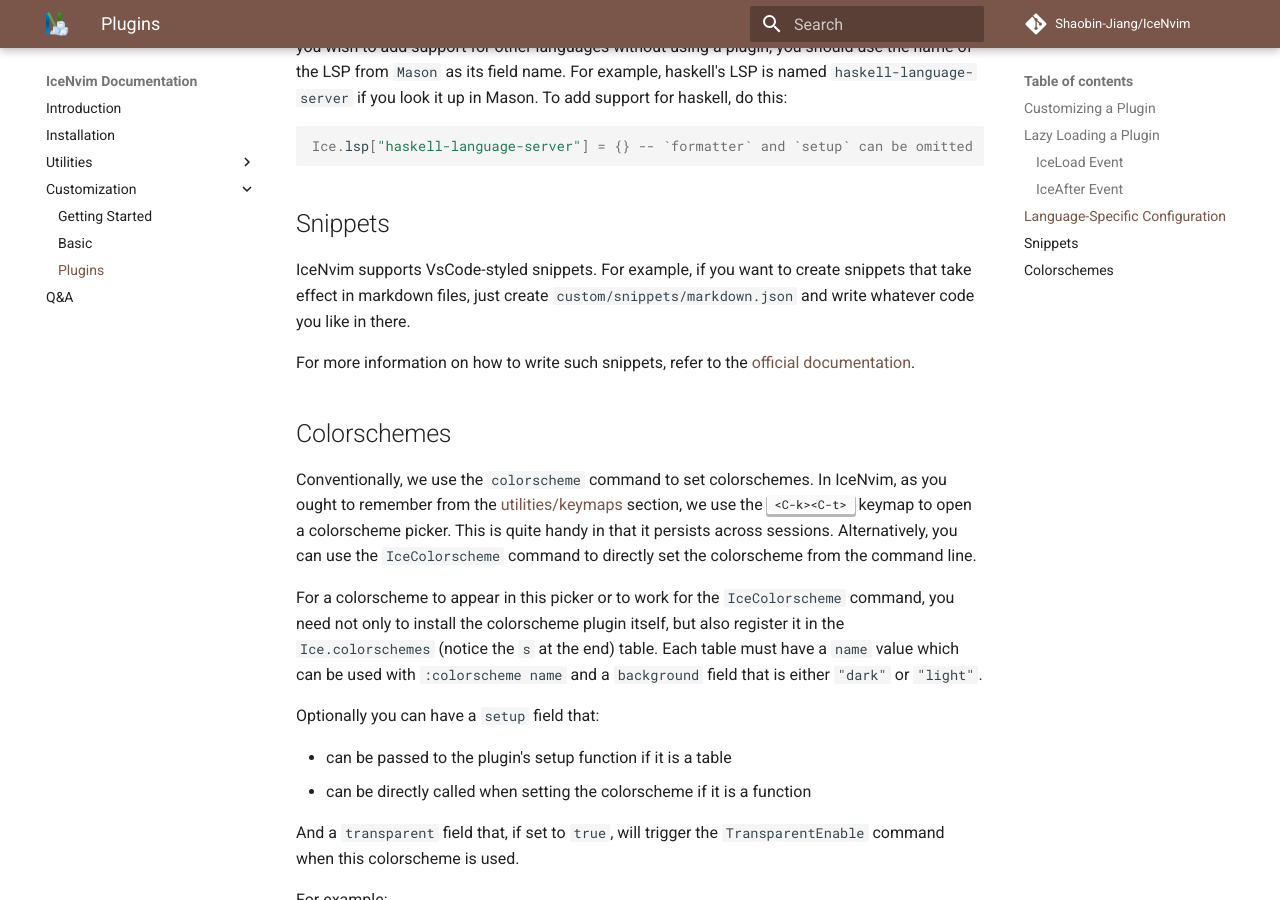
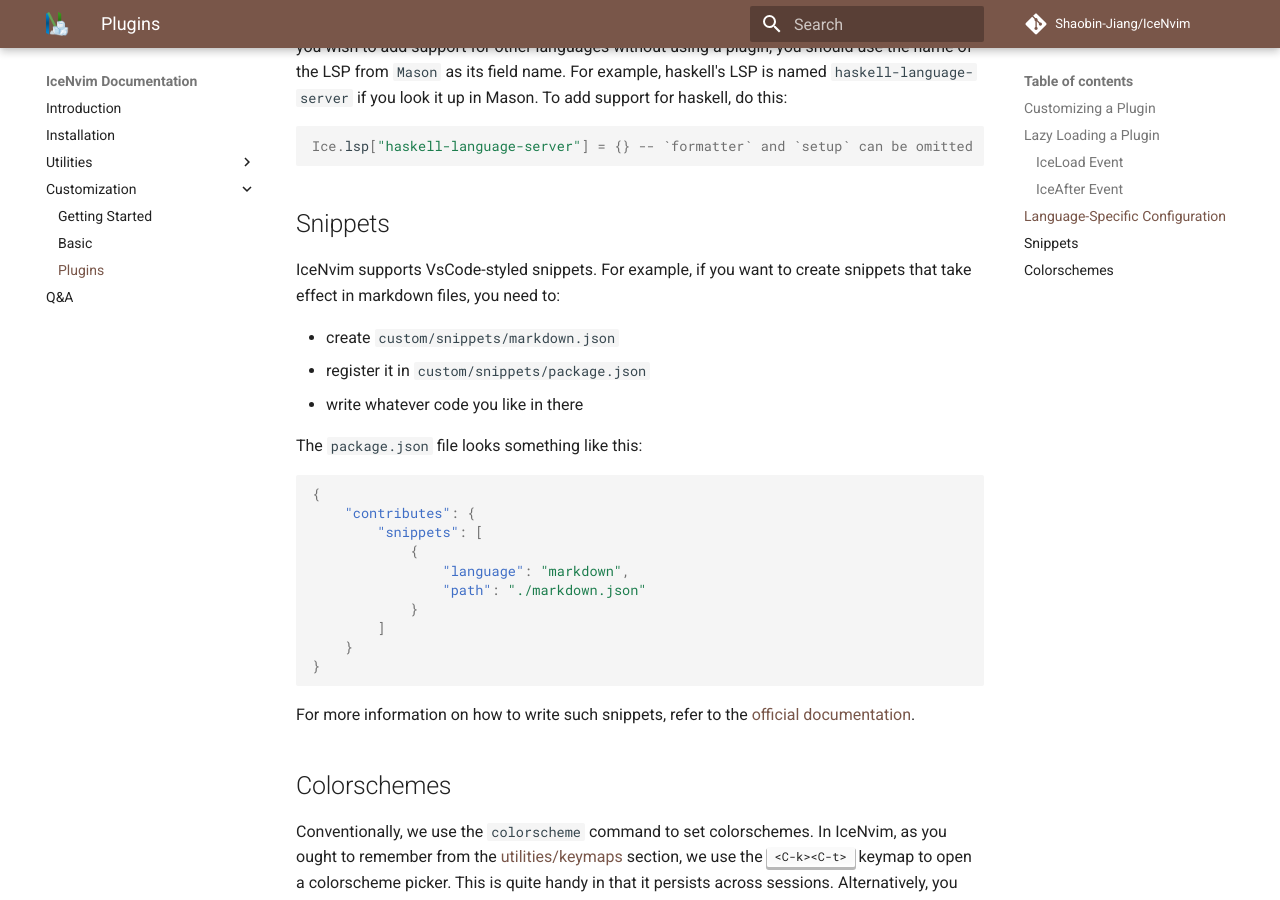
Before and after one commit to Shaobin-Jiang/ice-nvim-doc, an MkDocs documentation site: the page built from docs/customization/plugins.md, in a window 1280 px wide and 900 px high, scrolled down 4033 px. Built offline with MkDocs 1.6.1 and Material for MkDocs 9.7.7, drawn with Linux system fonts in a browser that asks for light colours; comment, search, counter and statistics services are not loaded.

Commit message:
fix: incorrect information on using snippets

````diff
--- a/docs/customization/plugins.md
+++ b/docs/customization/plugins.md
@@ -136,7 +136,26 @@
 
 ## Snippets
 
-IceNvim supports VsCode-styled snippets. For example, if you want to create snippets that take effect in markdown files, just create `custom/snippets/markdown.json` and write whatever code you like in there.
+IceNvim supports VsCode-styled snippets. For example, if you want to create snippets that take effect in markdown files, you need to:
+
+- create `custom/snippets/markdown.json`
+- register it in `custom/snippets/package.json`
+- write whatever code you like in there
+
+The `package.json` file looks something like this:
+
+```json
+{
+    "contributes": {
+        "snippets": [
+            {
+                "language": "markdown",
+                "path": "./markdown.json"
+            }
+        ]
+    }
+}
+```
 
 For more information on how to write such snippets, refer to the [official documentation](https://code.visualstudio.com/docs/editing/userdefinedsnippets).
 
````
